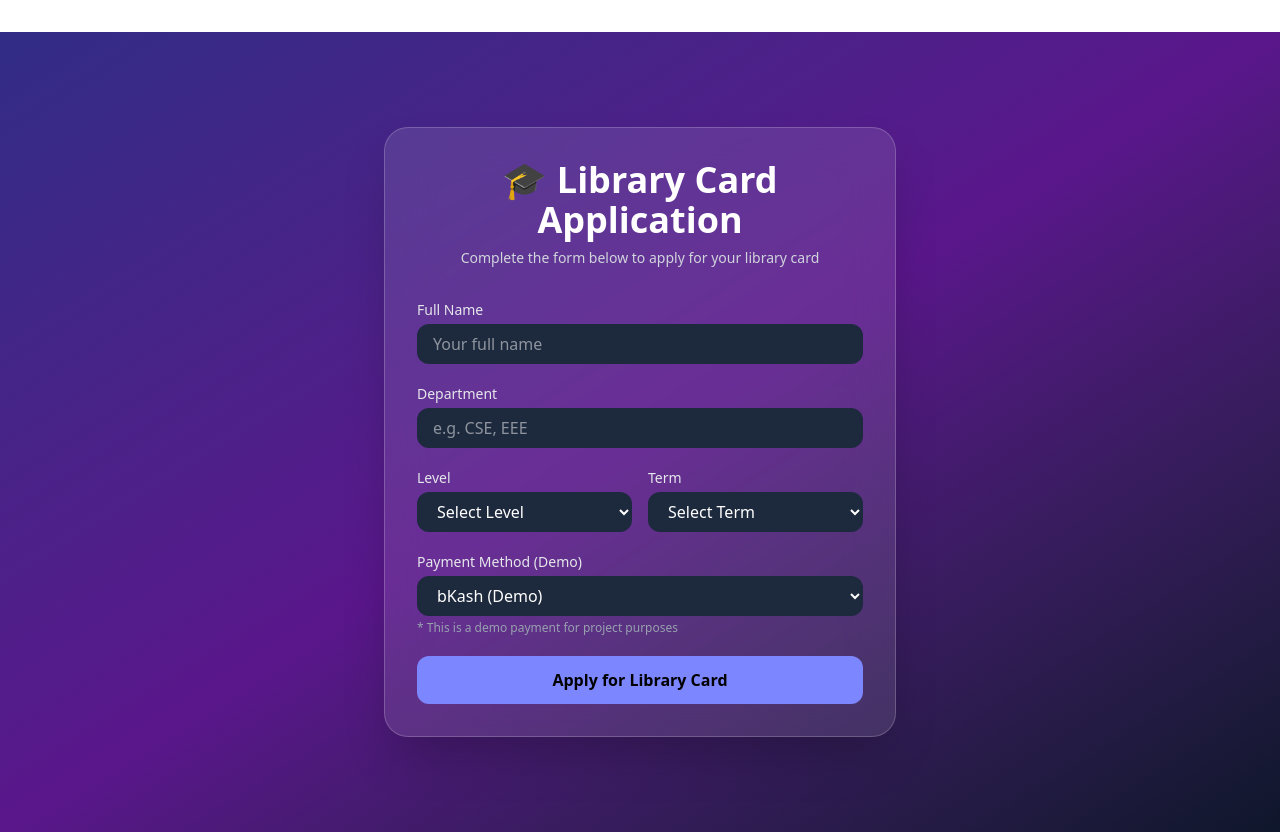
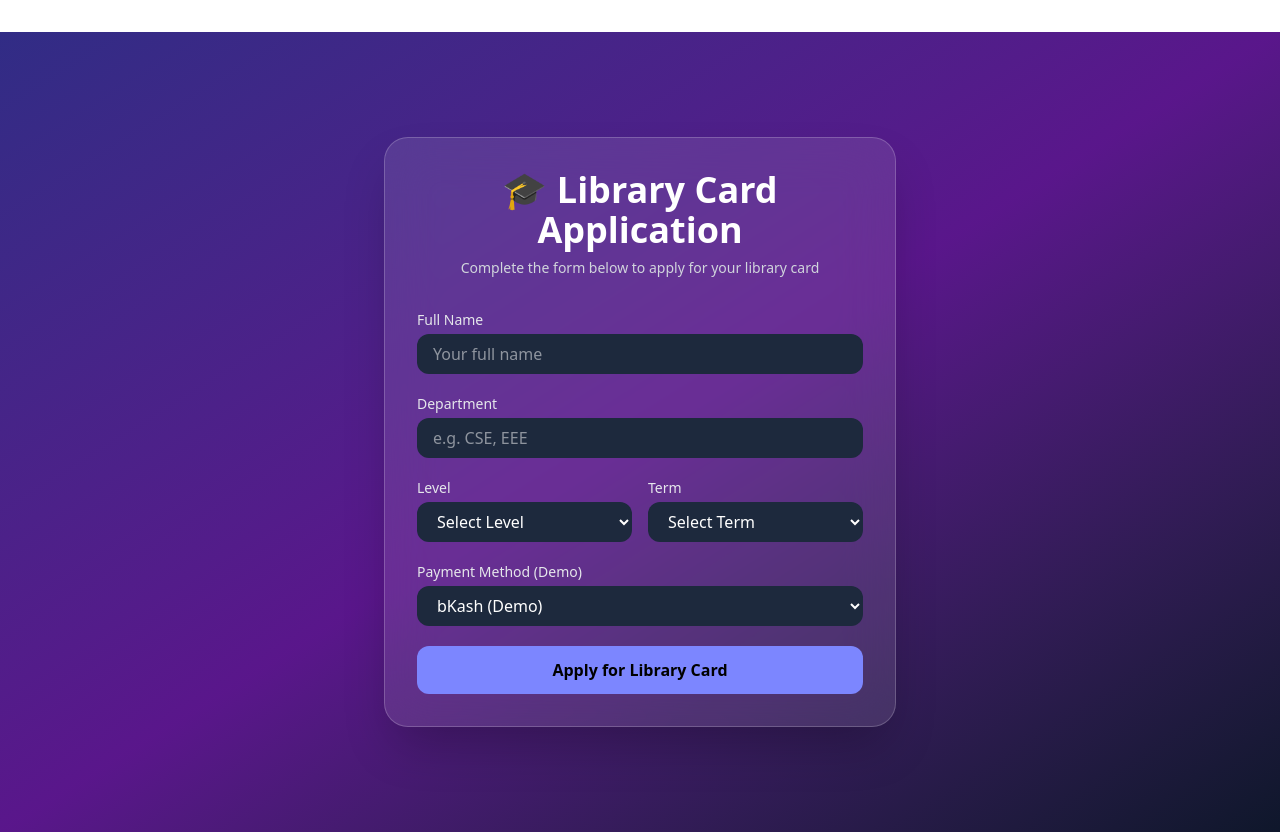
Before and after one commit to IamAsif53/Library-Management-System, a React (Vite) app: page /library-card in a window 1280 px wide. Built offline with nearby package versions, Linux system fonts and the light colour scheme.

Commit message:
removed a line from librarycard

```diff
--- a/src/FrontEnd/LibraryCard.jsx
+++ b/src/FrontEnd/LibraryCard.jsx
@@ -163,9 +163,7 @@ export default function LibraryCard() {
               <option value="nagad">Nagad (Demo)</option>
               <option value="card">Card (Demo)</option>
             </select>
-            <p className="text-xs text-gray-400 mt-1">
-              * This is a demo payment for project purposes
-            </p>
+
           </div>
 
           {/* Messages */}
```
